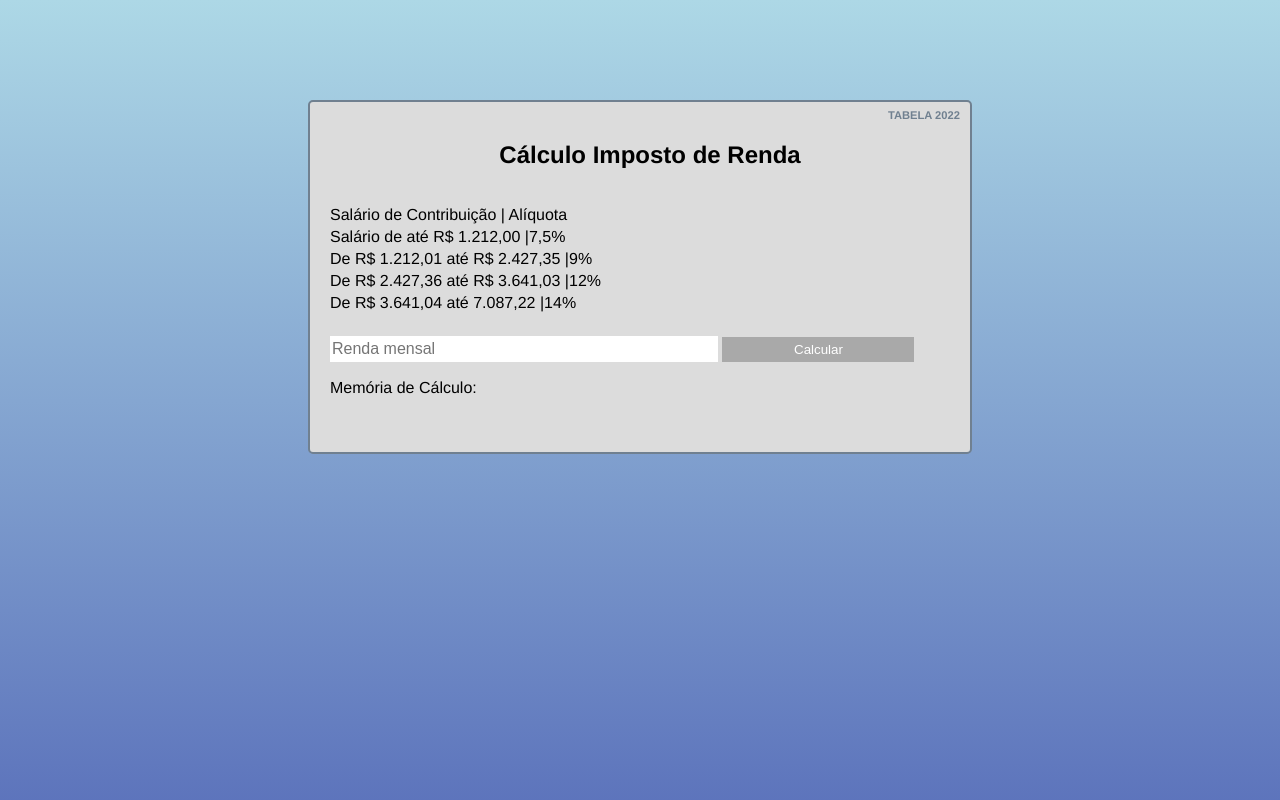
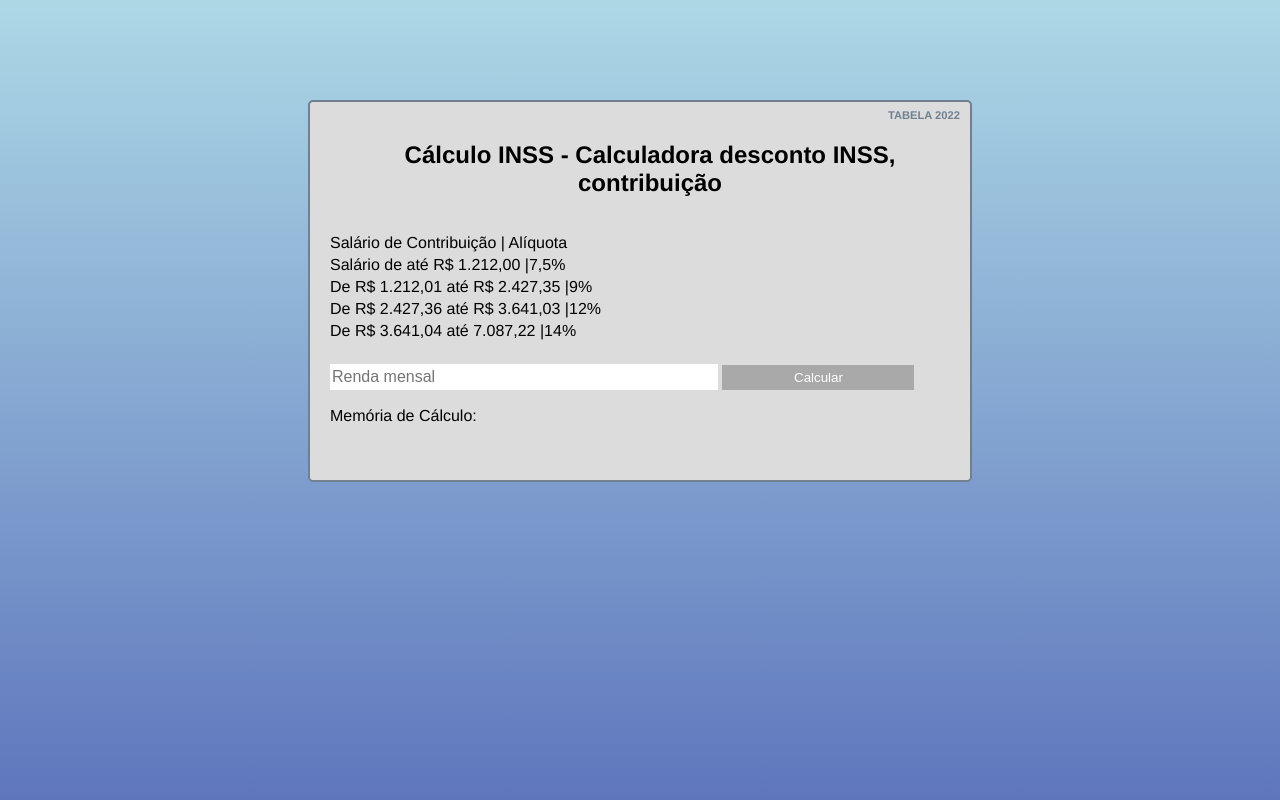
Before and after one commit to Gabrielle-Costa/Projeto_Calculo_IR, a plain HTML site: page index.html in a window 1280 px wide. Shown: the top 800 px of the page. Drawn offline with Linux system fonts and the light colour scheme.

Commit message:
Ajuste de titlulo

```diff
--- a/index.html
+++ b/index.html
@@ -12,7 +12,7 @@
 <body>
     <div class="principal">
         <h3>TABELA 2022</h3>
-        <h2>Cálculo Imposto de Renda</h2>
+        <h2>Cálculo INSS - Calculadora desconto INSS, contribuição</h2>
         <div id="tabela">
             Salário de Contribuição | Alíquota </br>
                 Salário de até R$ 1.212,00 |7,5% </br>
```
